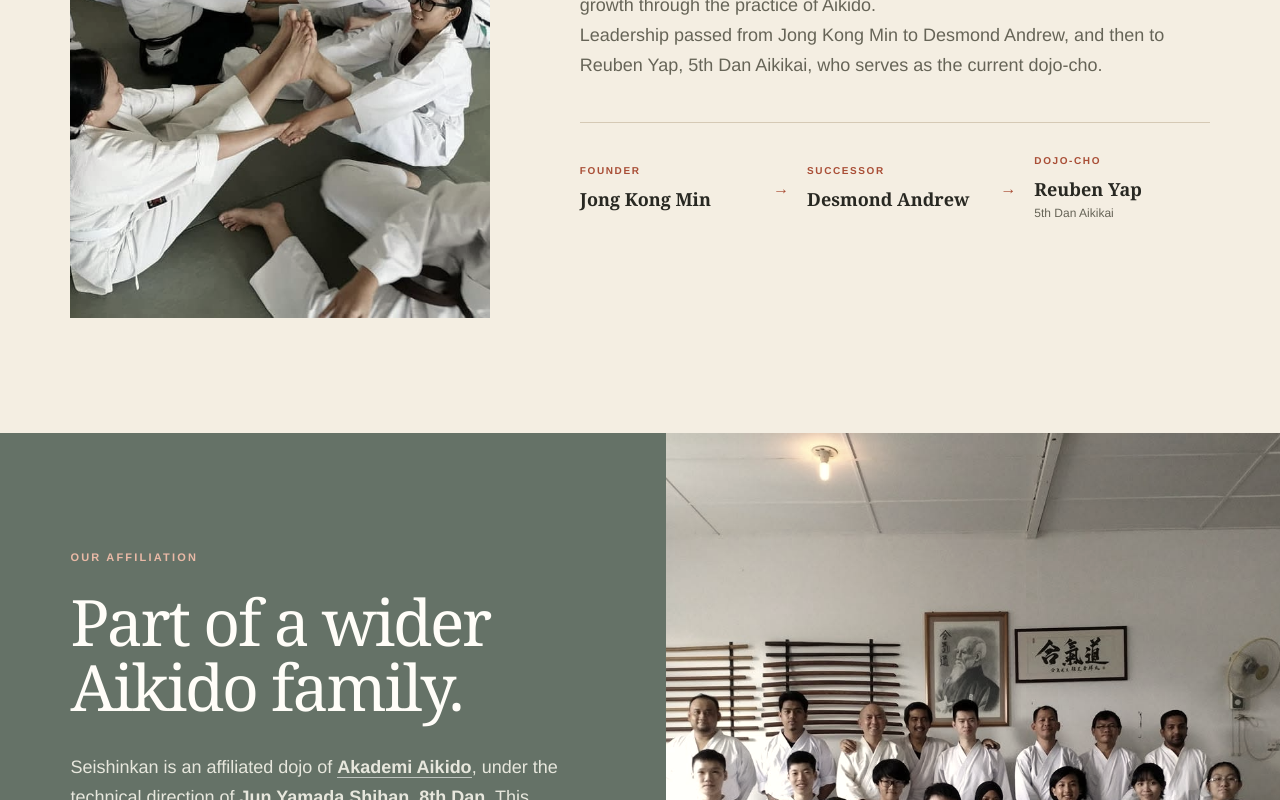
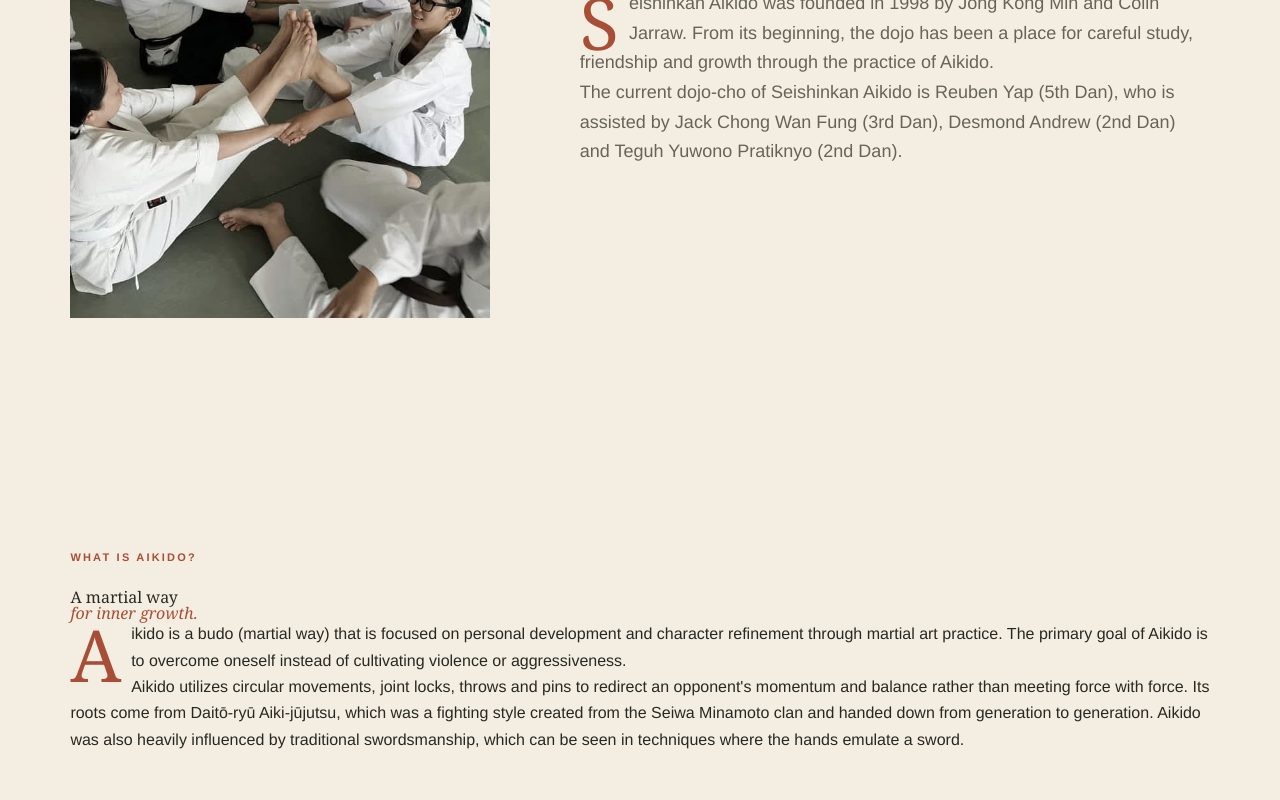
Before and after one commit to reubenyap/seishinkan, a Next.js app: page / in a window 1280 px wide. Shown: the part 1340-2140 px from the top of the page. Built offline with nearby package versions, Linux system fonts and the light colour scheme.

Commit message:
Update dojo history, address and Aikido introduction

```diff
--- a/app/page.tsx
+++ b/app/page.tsx
@@ -23,6 +23,7 @@
         </a>
         <nav aria-label="Main navigation">
           <a href="#story">Our story</a>
+          <a href="#aikido">What is Aikido</a>
           <a href="#classes">Classes</a>
           <a href="#visit">Visit</a>
         </nav>
@@ -86,22 +87,40 @@
           </div>
           <div className="story-copy">
             <p className="dropcap">
-              Seishinkan Aikido was founded in 1998 by Jong Kong Min. From its
-              beginning, the dojo has been a place for careful study, friendship
-              and growth through the practice of Aikido.
+              Seishinkan Aikido was founded in 1998 by Jong Kong Min and Colin
+              Jarraw. From its beginning, the dojo has been a place for careful
+              study, friendship and growth through the practice of Aikido.
             </p>
             <p>
-              Leadership passed from Jong Kong Min to Desmond Andrew, and then to
-              Reuben Yap, 5th Dan Aikikai, who serves as the current dojo-cho.
+              The current dojo-cho of Seishinkan Aikido is Reuben Yap (5th Dan),
+              who is assisted by Jack Chong Wan Fung (3rd Dan), Desmond Andrew
+              (2nd Dan) and Teguh Yuwono Pratiknyo (2nd Dan).
             </p>
-            <div className="lineage" aria-label="Seishinkan dojo leadership lineage">
-              <div><span>Founder</span><strong>Jong Kong Min</strong></div>
-              <span aria-hidden="true">→</span>
-              <div><span>Successor</span><strong>Desmond Andrew</strong></div>
-              <span aria-hidden="true">→</span>
-              <div><span>Dojo-cho</span><strong>Reuben Yap</strong><small>5th Dan Aikikai</small></div>
-            </div>
           </div>
+        </div>
+      </section>
+
+      <section className="aikido section" id="aikido">
+        <div className="aikido-heading">
+          <p className="eyebrow">What is Aikido?</p>
+          <h2>A martial way<br /><em>for inner growth.</em></h2>
+        </div>
+        <div className="aikido-copy">
+          <p className="dropcap">
+            Aikido is a budo (martial way) that is focused on personal development
+            and character refinement through martial art practice. The primary goal
+            of Aikido is to overcome oneself instead of cultivating violence or
+            aggressiveness.
+          </p>
+          <p>
+            Aikido utilizes circular movements, joint locks, throws and pins to
+            redirect an opponent&apos;s momentum and balance rather than meeting force
+            with force. Its roots come from Daitō-ryū Aiki-jūjutsu, which was a
+            fighting style created from the Seiwa Minamoto clan and handed down from
+            generation to generation. Aikido was also heavily influenced by
+            traditional swordsmanship, which can be seen in techniques where the
+            hands emulate a sword.
+          </p>
         </div>
       </section>
 
@@ -188,8 +207,9 @@
           <p className="eyebrow">Come say hello</p>
           <h2>Find us<br /><em>in Kuching.</em></h2>
           <address>
-            3rd Floor, SL 28<br />
-            Jalan Simpang Tiga, Panovel
+            3rd Floor, SL 28,<br />
+            Jalan Simpang Tiga,<br />
+            Panovel Commercial Centre, Kuching
           </address>
           <a className="text-link" href={mapsUrl} target="_blank" rel="noreferrer">Open in Google Maps ↗</a>
         </div>
```
